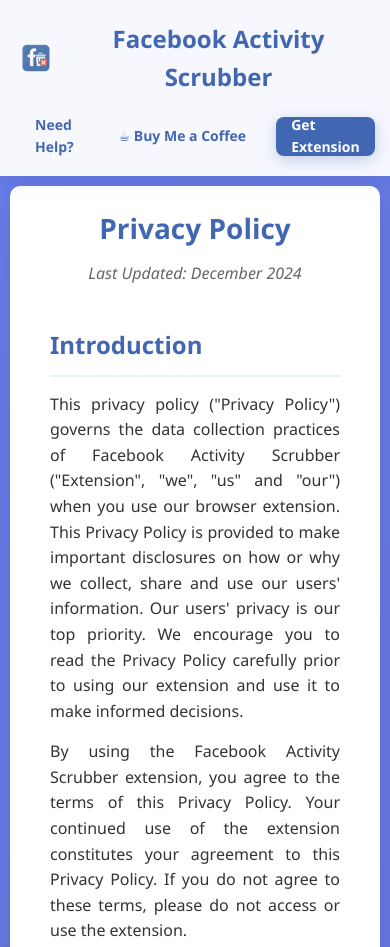
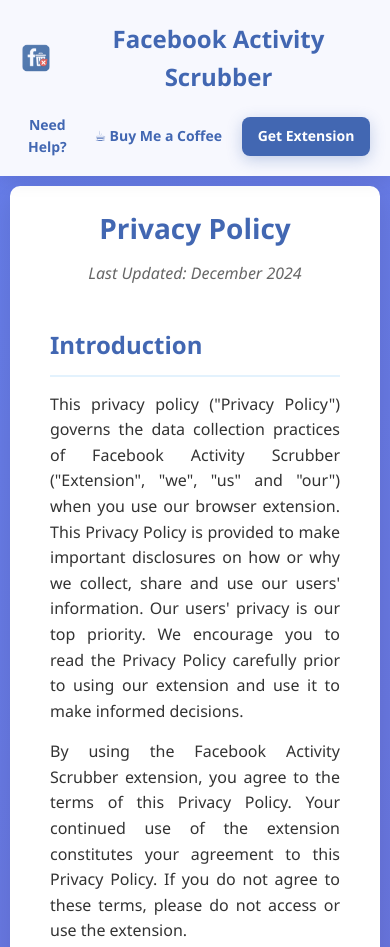
Before and after one commit to kwicz/facebook_activity_scrubber_chrome_extension, a browser extension: page privacy-policy.html in a window 390 px wide. Shown: the top 947 px of the page. Drawn offline with Linux system fonts and the light colour scheme.

Commit message:
Edit styles for mobile

```diff
--- a/privacy-policy.html
+++ b/privacy-policy.html
@@ -206,14 +206,16 @@
               style="
                 display: inline-flex;
                 color: #4267b2;
-                padding: 10px 15px;
+                padding: 10px 5px;
                 text-decoration: none;
                 font-size: 14px;
                 font-weight: 600;
                 height: 39px;
                 align-items: center;
+                justify-content: center;
                 transition: all 0.3s ease;
                 border-radius: 8px;
+                text-align: center;
               "
               onmouseover="this.style.transform='translateY(-2px)';this.style.boxShadow='0 2px 10px rgba(66, 103, 178, 0.2)';this.style.background='rgba(66, 103, 178, 0.1)';"
               onmouseout="this.style.transform='';this.style.boxShadow='none';this.style.background='transparent';"
@@ -227,7 +229,7 @@
                 display: inline-flex;
                 background: transparent;
                 color: #4267b2;
-                padding: 10px 15px;
+                padding: 10px 5px;
                 text-decoration: none;
                 border-radius: 8px;
                 font-size: 14px;
@@ -236,7 +238,9 @@
                 text-wrap: nowrap;
                 height: 39px;
                 align-items: center;
+                justify-content: center;
                 border: none;
+                text-align: center;
               "
               target="_blank"
               rel="noopener noreferrer"
@@ -260,7 +264,10 @@
                 transition: all 0.3s ease;
                 box-shadow: 0 4px 15px rgba(66, 103, 178, 0.3);
                 height: 39px;
+                min-width: 128px;
                 align-items: center;
+                justify-content: center;
+                text-align: center;
               "
               onmouseover="this.style.background='#365899';this.style.transform='translateY(-2px)';this.style.boxShadow='0 6px 20px rgba(66, 103, 178, 0.6)';"
               onmouseout="this.style.background='#4267b2';this.style.transform='';this.style.boxShadow='0 4px 15px rgba(66, 103, 178, 0.3)';"
```
